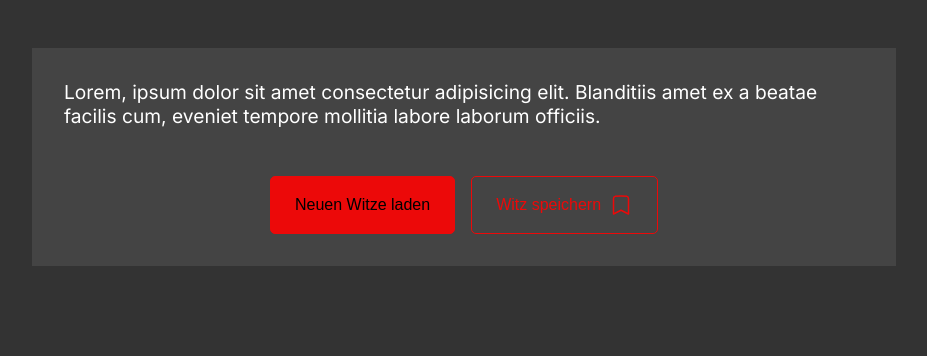
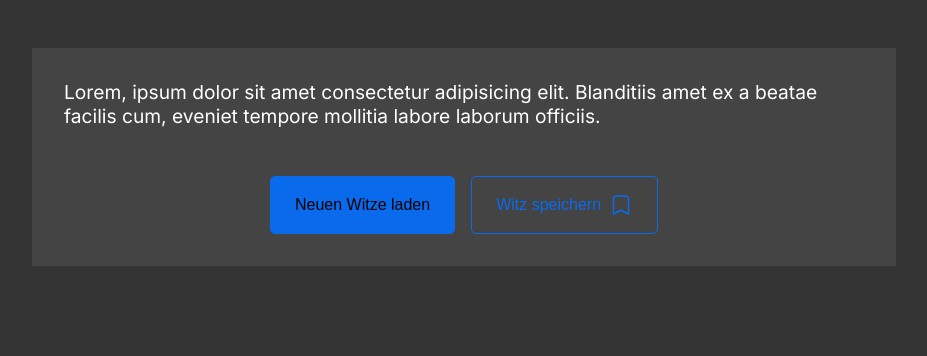
Before and after one commit to Zoki9191/witze-app, a website built with Vite: page index.html in a window 1280 px wide. Shown: the part 150-506 px from the top of the page, without its empty margins (176-1103 px from the left). Built offline with nearby package versions, Linux system fonts and the light colour scheme; a web font is replaced by a local one.

Commit message:
farbe änderung

```diff
--- a/styles/__variables.scss
+++ b/styles/__variables.scss
@@ -6,7 +6,7 @@ $elevation: #444;
 $text-color: #fff;
 $font-text: "inter", sans-serif;
 $font-display: "Rubik Scribble", cursive;
-$primary-color: rgb(236, 9, 9);
+$primary-color: rgb(9, 107, 236);
 $danger-color: rgb(170, 113, 8);
 
 @mixin tablet-and-up() {
```
